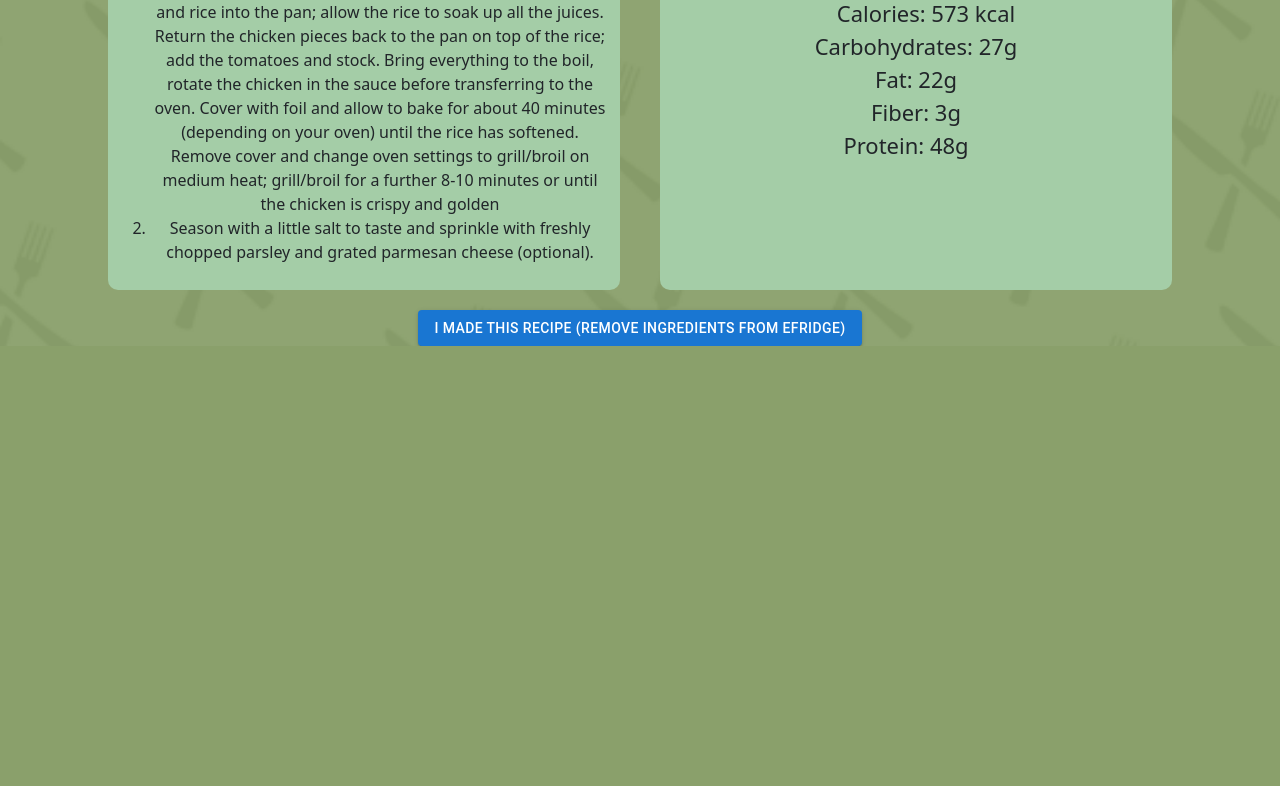
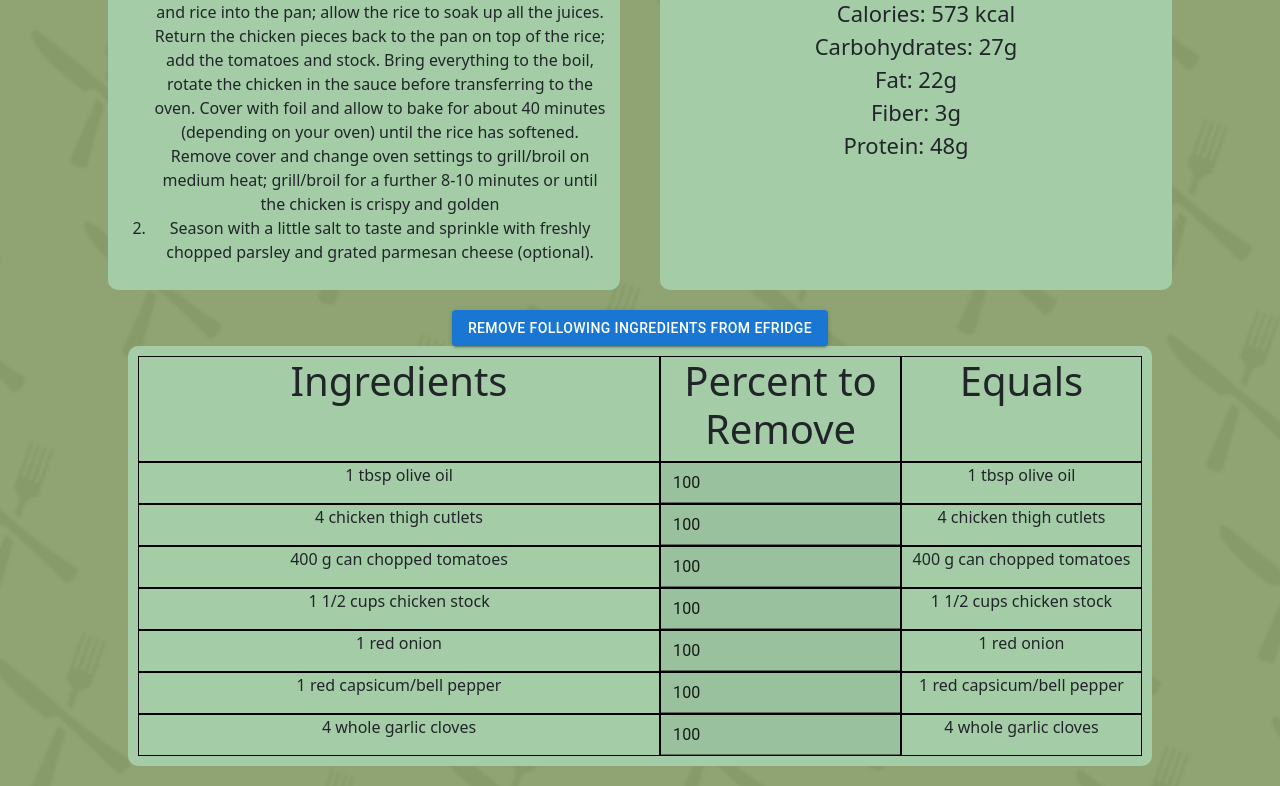
Before and after one commit to Freddydeddydoo/RecipesByRemy, a React (Create React App) app in the folder recipes-with-remy/: page / in a window 1280 px wide. Shown: the part 1127-1913 px from the top of the page. Before the commit the page ends 1473 px from the top, so only its background shows below. Built offline with nearby package versions, Linux system fonts and the light colour scheme.

Commit message:
ingred % remove

```diff
--- a/recipes-with-remy/src/CSSFiles/View.css
+++ b/recipes-with-remy/src/CSSFiles/View.css
@@ -81,7 +81,8 @@
     flex-direction: column;
     display: flex;
     /* border: 3px solid orange; */
-
+    /* justify-content: flex-end; */
+    /* padding-left: 100px; */
 }
 
 .tableLine{
@@ -93,12 +94,15 @@
 }
 
 .IngrName{
-    width:74%;
+    width:52%;
     border: 1px solid black;
 }
 
 .percentage{
     width: 24%;
     border: 1px solid black;
-
 }
+.equals{
+    width: 24%;
+    border: 1px solid black;
+}
--- a/recipes-with-remy/src/Pages/view.js
+++ b/recipes-with-remy/src/Pages/view.js
@@ -7,6 +7,7 @@ import './../CSSFiles/View.css';
 // import { Slider } from '@mui/base/Slider';
 import Slider from '@mui/material/Slider';
 import Button from '@mui/material/Button';
+import TextField from '@mui/material/TextField';
 
 import chicken from "./../Images/Italian-Chicken-and-Rice-2.jpg";
 
@@ -43,7 +44,7 @@ const View = (props) => {
                 <Button onClick={onButtonClickSave} variant='contained'>Save for Later</Button>
             </div>
 
-            <img src={chicken} width="300" height="400"/>
+            <img src={chicken} width="300" height="400" className='image' />
 
             <div className='mybox'>
                 <div>
@@ -151,7 +152,145 @@ const View = (props) => {
                 </div>
             </div>
 
-            <Button variant='contained' onClick={onButtonClickMade}>I MADE THIS RECIPE (REMOVE INGREDIENTS FROM EFRIDGE)</Button>
+            <Button variant='contained' onClick={onButtonClickMade}>remove following ingredients from eFridge</Button>
+
+            <div className='mybox'>
+                <div>
+                    <div className='table50'>
+                        <div className='tableLine'>
+                            <div className='IngrName'>
+                                <h1>Ingredients</h1>
+                            </div>
+                            <div className='percentage'>
+                                <h1>Percent to Remove</h1>
+                            </div>
+                            <div className='equals'>
+                                <h1>Equals</h1>
+                            </div>
+
+                            <div className='tableLine'>
+                                <div className='IngrName'>
+                                    1 tbsp olive oil
+                                </div>
+                                <div className='percentage'>
+                                    <TextField
+                                        hiddenLabel
+                                        id="filled-hidden-label-small"
+                                        defaultValue="100"
+                                        variant="filled"
+                                        size="small"
+                                    />
+                                </div>
+                                <div className='equals'>
+                                    1 tbsp olive oil
+                                </div>
+                            </div>
+                            <div className='tableLine'>
+                                <div className='IngrName'>
+                                    4 chicken thigh cutlets
+                                </div>
+                                <div className='percentage'>
+                                    <TextField
+                                        hiddenLabel
+                                        id="filled-hidden-label-small"
+                                        defaultValue="100"
+                                        variant="filled"
+                                        size="small"
+                                    />
+                                </div>
+                                <div className='equals'>
+                                    4 chicken thigh cutlets
+                                </div>
+                            </div>
+                            <div className='tableLine'>
+                                <div className='IngrName'>
+                                    400 g can chopped tomatoes
+                                </div>
+                                <div className='percentage'>
+                                    <TextField
+                                        hiddenLabel
+                                        id="filled-hidden-label-small"
+                                        defaultValue="100"
+                                        variant="filled"
+                                        size="small"
+                                    />
+                                </div>
+                                <div className='equals'>
+                                    400 g can chopped tomatoes
+                                </div>
+                            </div>
+                            <div className='tableLine'>
+                                <div className='IngrName'>
+                                    1 1/2 cups chicken stock
+                                </div>
+                                <div className='percentage'>
+                                    <TextField
+                                        hiddenLabel
+                                        id="filled-hidden-label-small"
+                                        defaultValue="100"
+                                        variant="filled"
+                                        size="small"
+                                    />
+                                </div>
+                                <div className='equals'>
+                                    1 1/2 cups chicken stock
+                                </div>
+                            </div>
+                            <div className='tableLine'>
+                                <div className='IngrName'>
+                                    1 red onion
+                                </div>
+                                <div className='percentage'>
+                                    <TextField
+                                        hiddenLabel
+                                        id="filled-hidden-label-small"
+                                        defaultValue="100"
+                                        variant="filled"
+                                        size="small"
+                                    />
+                                </div>
+                                <div className='equals'>
+                                    1 red onion
+                                </div>
+                            </div>
+                            <div className='tableLine'>
+                                <div className='IngrName'>
+                                    1 red capsicum/bell pepper
+                                </div>
+                                <div className='percentage'>
+                                    <TextField
+                                        hiddenLabel
+                                        id="filled-hidden-label-small"
+                                        defaultValue="100"
+                                        variant="filled"
+                                        size="small"
+                                    />
+                                </div>
+                                <div className='equals'>
+                                    1 red capsicum/bell pepper
+                                </div>
+                            </div><div className='tableLine'>
+                                <div className='IngrName'>
+                                    4 whole garlic cloves
+                                </div>
+                                <div className='percentage'>
+                                    <TextField
+                                        hiddenLabel
+                                        id="filled-hidden-label-small"
+                                        defaultValue="100"
+                                        variant="filled"
+                                        size="small"
+                                    />
+                                </div>
+                                <div className='equals'>
+                                    4 whole garlic cloves
+                                </div>
+                            </div>
+                        </div>
+
+                    </div>
+                </div>
+            </div>
         </div>
     );
 };
```
Lines whose indentation alone changed are shown as unchanged.
